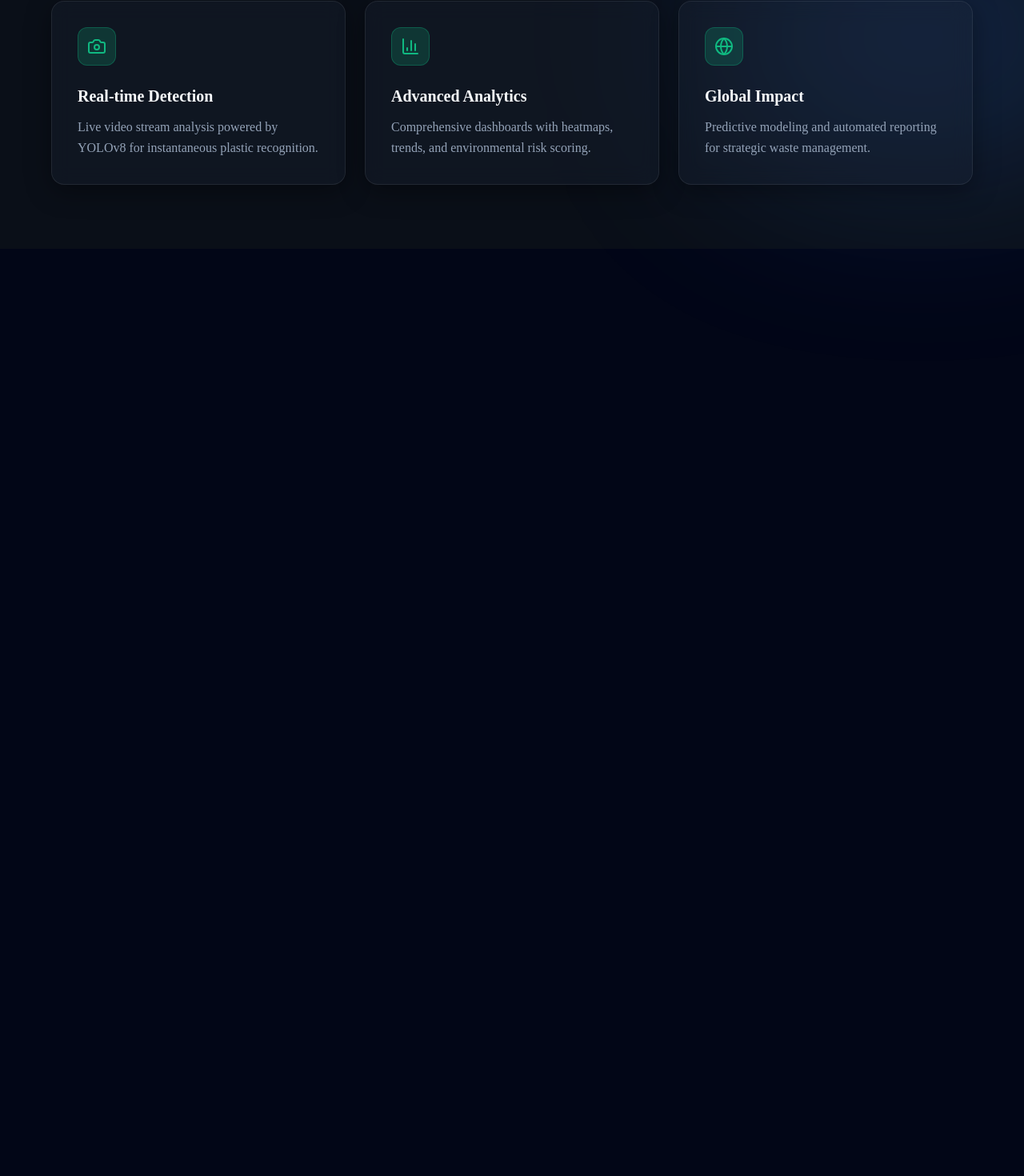
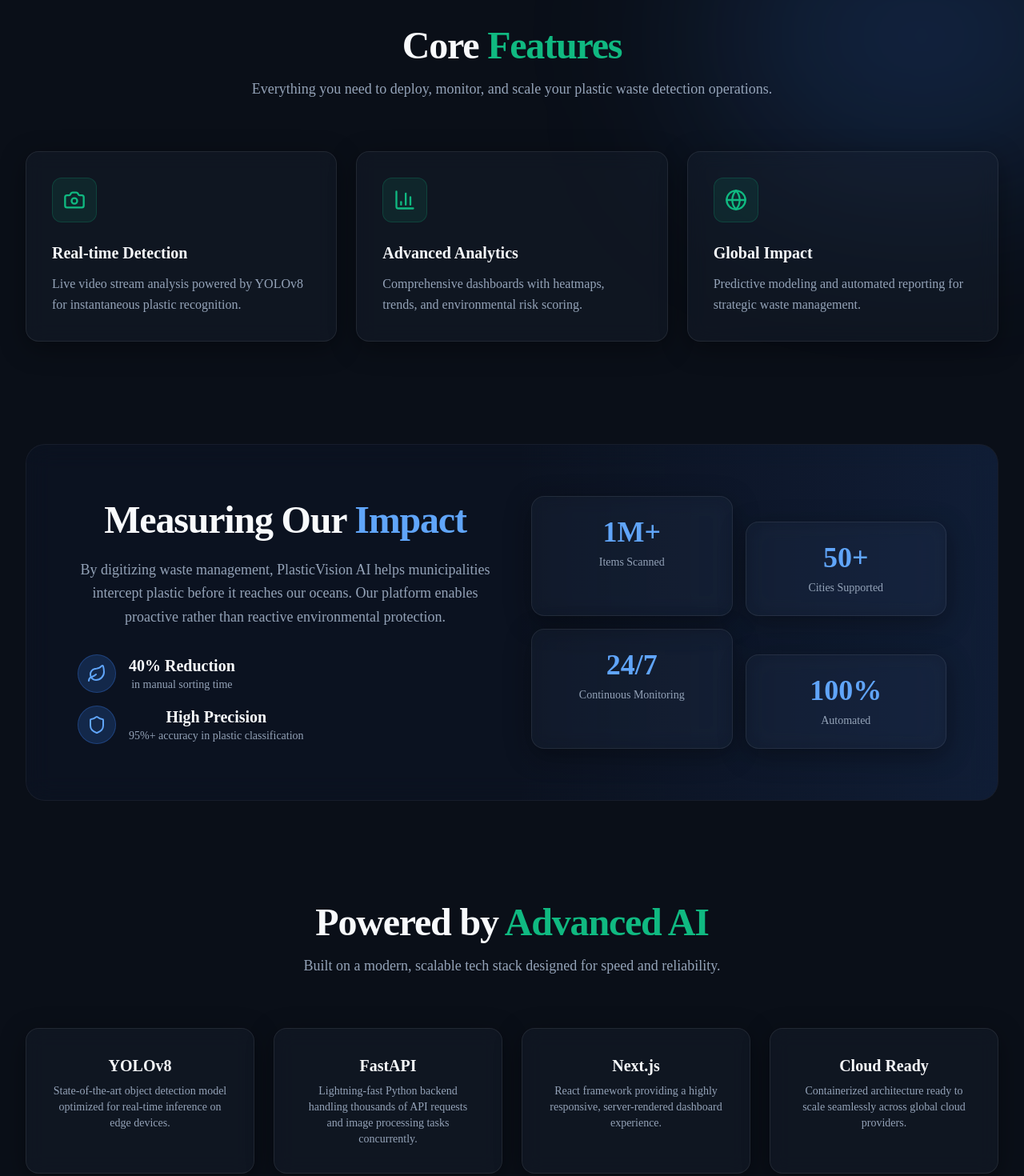
Before and after one commit to BOMMUGOWTHAMSAIREDDY97/plasticai, a Next.js app in the folder frontend/: page / in a window 1280 px wide. Shown: the part 675-2145 px from the top of the page at 80% size. Before the commit the page ends 986 px from the top, so only its background shows below. Built offline with nearby package versions, Linux system fonts and the light colour scheme.

Commit message:
Added detailed Features, Impact, and Technology sections to landing page

```diff
--- a/frontend/src/app/page.js
+++ b/frontend/src/app/page.js
@@ -60,8 +60,13 @@ export default function LandingPage() {
           </div>
         </motion.div>
 
-        {/* Feature Cards Grid */}
-        <div className="grid grid-cols-1 md:grid-cols-3 gap-6 max-w-6xl mx-auto mt-24">
+        {/* Features Section */}
+        <section id="features" className="w-full max-w-7xl mx-auto mt-32 px-4 scroll-mt-24">
+          <div className="text-center mb-16">
+            <h2 className="text-3xl md:text-5xl font-bold tracking-tight mb-4">Core <span className="text-primary">Features</span></h2>
+            <p className="text-textSecondary max-w-2xl mx-auto text-lg">Everything you need to deploy, monitor, and scale your plastic waste detection operations.</p>
+          </div>
+          <div className="grid grid-cols-1 md:grid-cols-3 gap-6">
             {[
               { icon: Camera, title: "Real-time Detection", desc: "Live video stream analysis powered by YOLOv8 for instantaneous plastic recognition." },
               { icon: BarChart3, title: "Advanced Analytics", desc: "Comprehensive dashboards with heatmaps, trends, and environmental risk scoring." },
@@ -70,18 +75,94 @@ export default function LandingPage() {
               <motion.div
                 key={i}
                 initial={{ opacity: 0, y: 20 }}
-              animate={{ opacity: 1, y: 0 }}
-              transition={{ duration: 0.6, delay: 0.2 + (i * 0.1) }}
-              className="p-8 rounded-2xl glass-card text-left"
+                whileInView={{ opacity: 1, y: 0 }}
+                viewport={{ once: true }}
+                transition={{ duration: 0.5, delay: i * 0.1 }}
+                className="p-8 rounded-2xl glass-card text-left hover:border-primary/50 transition-colors group"
               >
-              <div className="w-12 h-12 rounded-xl bg-primary/20 flex items-center justify-center mb-6 border border-primary/30">
-                <feature.icon className="w-6 h-6 text-primary" />
+                <div className="w-14 h-14 rounded-xl bg-primary/10 flex items-center justify-center mb-6 border border-primary/20 group-hover:bg-primary/20 transition-colors">
+                  <feature.icon className="w-7 h-7 text-primary" />
                 </div>
                 <h3 className="text-xl font-semibold mb-3">{feature.title}</h3>
                 <p className="text-textSecondary leading-relaxed">{feature.desc}</p>
               </motion.div>
             ))}
           </div>
+        </section>
+
+        {/* Impact Section */}
+        <section id="impact" className="w-full max-w-7xl mx-auto mt-32 px-4 scroll-mt-24">
+          <div className="glass-panel rounded-3xl p-8 md:p-16 border border-blue-500/20 relative overflow-hidden">
+            <div className="absolute top-0 right-0 w-1/2 h-full bg-gradient-to-l from-blue-500/10 to-transparent pointer-events-none" />
+            <div className="relative z-10 grid grid-cols-1 md:grid-cols-2 gap-12 items-center">
+              <div>
+                <h2 className="text-3xl md:text-5xl font-bold tracking-tight mb-6">Measuring Our <span className="text-blue-400">Impact</span></h2>
+                <p className="text-lg text-textSecondary mb-8 leading-relaxed">
+                  By digitizing waste management, PlasticVision AI helps municipalities intercept plastic before it reaches our oceans. Our platform enables proactive rather than reactive environmental protection.
+                </p>
+                <div className="flex flex-col gap-4">
+                  <div className="flex items-center gap-4">
+                    <div className="w-12 h-12 rounded-full bg-blue-500/20 flex items-center justify-center border border-blue-500/30"><Leaf className="w-6 h-6 text-blue-400" /></div>
+                    <div>
+                      <h4 className="text-xl font-bold">40% Reduction</h4>
+                      <p className="text-sm text-textSecondary">in manual sorting time</p>
+                    </div>
+                  </div>
+                  <div className="flex items-center gap-4">
+                    <div className="w-12 h-12 rounded-full bg-blue-500/20 flex items-center justify-center border border-blue-500/30"><Shield className="w-6 h-6 text-blue-400" /></div>
+                    <div>
+                      <h4 className="text-xl font-bold">High Precision</h4>
+                      <p className="text-sm text-textSecondary">95%+ accuracy in plastic classification</p>
+                    </div>
+                  </div>
+                </div>
+              </div>
+              <div className="grid grid-cols-2 gap-4">
+                 <div className="glass-card p-6 rounded-2xl text-center border border-blue-500/20">
+                    <div className="text-4xl font-bold text-blue-400 mb-2">1M+</div>
+                    <div className="text-sm text-textSecondary">Items Scanned</div>
+                 </div>
+                 <div className="glass-card p-6 rounded-2xl text-center border border-blue-500/20 mt-8">
+                    <div className="text-4xl font-bold text-blue-400 mb-2">50+</div>
+                    <div className="text-sm text-textSecondary">Cities Supported</div>
+                 </div>
+                 <div className="glass-card p-6 rounded-2xl text-center border border-blue-500/20">
+                    <div className="text-4xl font-bold text-blue-400 mb-2">24/7</div>
+                    <div className="text-sm text-textSecondary">Continuous Monitoring</div>
+                 </div>
+                 <div className="glass-card p-6 rounded-2xl text-center border border-blue-500/20 mt-8">
+                    <div className="text-4xl font-bold text-blue-400 mb-2">100%</div>
+                    <div className="text-sm text-textSecondary">Automated</div>
+                 </div>
+              </div>
+            </div>
+          </div>
+        </section>
+
+        {/* Technology Section */}
+        <section id="technology" className="w-full max-w-7xl mx-auto mt-32 mb-32 px-4 scroll-mt-24 text-center">
+          <h2 className="text-3xl md:text-5xl font-bold tracking-tight mb-4">Powered by <span className="text-primary">Advanced AI</span></h2>
+          <p className="text-textSecondary max-w-2xl mx-auto text-lg mb-16">Built on a modern, scalable tech stack designed for speed and reliability.</p>
+
+          <div className="grid grid-cols-1 md:grid-cols-4 gap-6">
+             <div className="glass-card p-8 rounded-2xl border border-glassBorder hover:border-primary/30 transition-colors">
+                <h3 className="text-xl font-semibold mb-2">YOLOv8</h3>
+                <p className="text-sm text-textSecondary">State-of-the-art object detection model optimized for real-time inference on edge devices.</p>
+             </div>
+             <div className="glass-card p-8 rounded-2xl border border-glassBorder hover:border-primary/30 transition-colors">
+                <h3 className="text-xl font-semibold mb-2">FastAPI</h3>
+                <p className="text-sm text-textSecondary">Lightning-fast Python backend handling thousands of API requests and image processing tasks concurrently.</p>
+             </div>
+             <div className="glass-card p-8 rounded-2xl border border-glassBorder hover:border-primary/30 transition-colors">
+                <h3 className="text-xl font-semibold mb-2">Next.js</h3>
+                <p className="text-sm text-textSecondary">React framework providing a highly responsive, server-rendered dashboard experience.</p>
+             </div>
+             <div className="glass-card p-8 rounded-2xl border border-glassBorder hover:border-primary/30 transition-colors">
+                <h3 className="text-xl font-semibold mb-2">Cloud Ready</h3>
+                <p className="text-sm text-textSecondary">Containerized architecture ready to scale seamlessly across global cloud providers.</p>
+             </div>
+          </div>
+        </section>
       </main>
     </div>
   );
```
Lines whose indentation alone changed are shown as unchanged.
